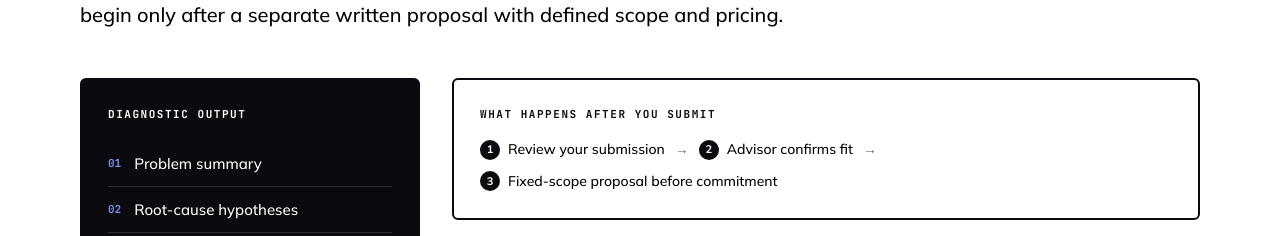
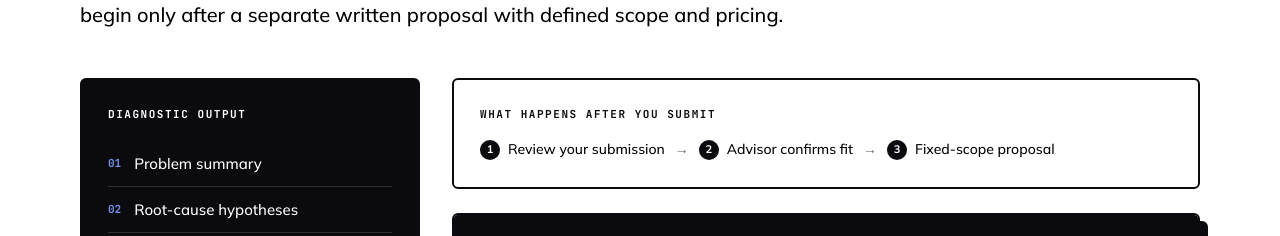
Before and after one commit to luchilica/opsfield-systems, a Next.js app: page / in a window 1280 px wide. Shown: the part 7220-7456 px from the top of the page. Built offline with nearby package versions, Linux system fonts and the light colour scheme; no server answers.

Commit message:
Update BusinessITDiagnostic.tsx

```diff
--- a/components/sections/BusinessITDiagnostic.tsx
+++ b/components/sections/BusinessITDiagnostic.tsx
@@ -26,7 +26,7 @@ const REVIEW = [
 const POST_SUBMIT = [
   "Review your submission",
   "Advisor confirms fit",
-  "Fixed-scope proposal before commitment",
+  "Fixed-scope proposal",
 ];
 
 export default function BusinessITDiagnostic() {
```
